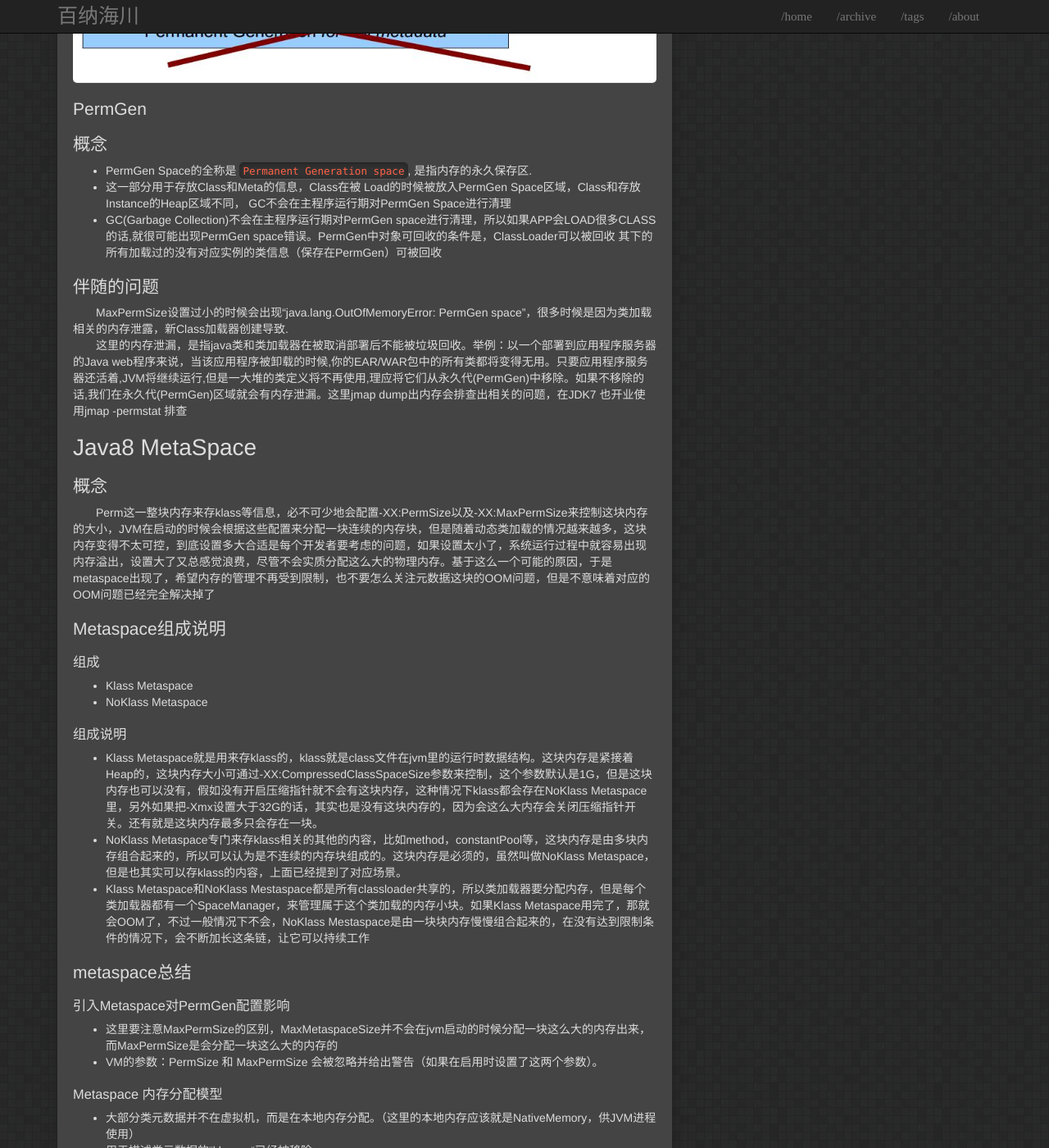
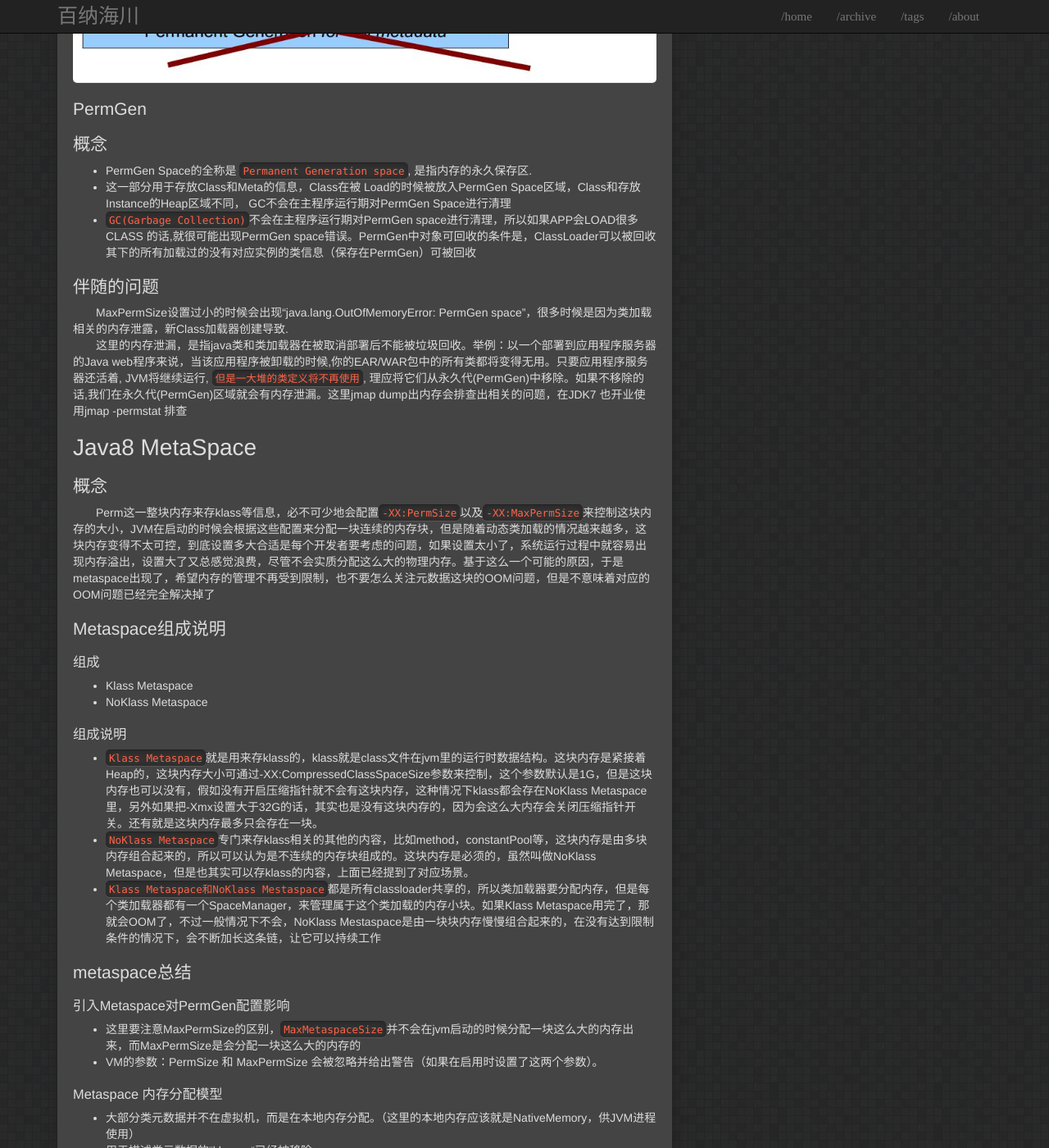
Before and after one commit to igithu/summary, a Jekyll site: the page built from _posts/2018-04-14-jvm-permgen-ms.md, in a window 1280 px wide and 1400 px high, scrolled down 660 px. Shown: the whole window at 82% size. Built offline with Jekyll 4.4.1, drawn with Linux system fonts in a browser that asks for light colours; some of the changed text lies outside the part shown.

Commit message:
Update 2018-04-14-jvm-permgen-ms.md

```diff
--- a/_posts/2018-04-14-jvm-permgen-ms.md
+++ b/_posts/2018-04-14-jvm-permgen-ms.md
@@ -16,7 +16,7 @@ tags: jvm
 ## JVM内存
 * 新生代：Eden，以及s0，s1
 * 老年代：Tenured
-* 永久代：PermGen
+* 永久代：<font color=Chartreuse>PermGen</font>
 &emsp;&emsp;内存回收模型这里不再描述 有兴趣的可以看下CMS和G1GC对比，来了解内存回收的过程
 
  ![image01](https://igithu.github.io/summary/images/jvm-ess-old.jpg)
@@ -29,19 +29,19 @@ tags: jvm
 ## 概念
 * PermGen Space的全称是 `Permanent Generation space`, 是指内存的永久保存区.
 * 这一部分用于存放Class和Meta的信息，Class在被 Load的时候被放入PermGen Space区域，Class和存放Instance的Heap区域不同， GC不会在主程序运行期对PermGen Space进行清理
-* GC(Garbage Collection)不会在主程序运行期对PermGen space进行清理，所以如果APP会LOAD很多CLASS 的话,就很可能出现PermGen space错误。PermGen中对象可回收的条件是，ClassLoader可以被回收 其下的所有加载过的没有对应实例的类信息（保存在PermGen）可被回收
+* `GC(Garbage Collection)`不会在主程序运行期对PermGen space进行清理，所以如果APP会LOAD很多CLASS 的话,就很可能出现PermGen space错误。PermGen中对象可回收的条件是，ClassLoader可以被回收 其下的所有加载过的没有对应实例的类信息（保存在PermGen）可被回收
 
 ## 伴随的问题
 
 &emsp;&emsp;MaxPermSize设置过小的时候会出现“java.lang.OutOfMemoryError: PermGen space”，很多时候是因为类加载相关的内存泄露，新Class加载器创建导致.
-&emsp;&emsp;这里的内存泄漏，是指java类和类加载器在被取消部署后不能被垃圾回收。举例：以一个部署到应用程序服务器的Java web程序来说，当该应用程序被卸载的时候,你的EAR/WAR包中的所有类都将变得无用。只要应用程序服务器还活着,JVM将继续运行,但是一大堆的类定义将不再使用,理应将它们从永久代(PermGen)中移除。如果不移除的话,我们在永久代(PermGen)区域就会有内存泄漏。这里jmap dump出内存会排查出相关的问题，在JDK7 也开业使用jmap -permstat <pid> 排查
+&emsp;&emsp;这里的内存泄漏，是指java类和类加载器在被取消部署后不能被垃圾回收。举例：以一个部署到应用程序服务器的Java web程序来说，当该应用程序被卸载的时候,你的EAR/WAR包中的所有类都将变得无用。只要应用程序服务器还活着, JVM将继续运行, `但是一大堆的类定义将不再使用`, 理应将它们从永久代(PermGen)中移除。如果不移除的话,我们在永久代(PermGen)区域就会有内存泄漏。这里jmap dump出内存会排查出相关的问题，在JDK7 也开业使用jmap -permstat <pid> 排查
 
 
 
 # Java8 MetaSpace
 
 ## 概念
-&emsp;&emsp;Perm这一整块内存来存klass等信息，必不可少地会配置-XX:PermSize以及-XX:MaxPermSize来控制这块内存的大小，JVM在启动的时候会根据这些配置来分配一块连续的内存块，但是随着动态类加载的情况越来越多，这块内存变得不太可控，到底设置多大合适是每个开发者要考虑的问题，如果设置太小了，系统运行过程中就容易出现内存溢出，设置大了又总感觉浪费，尽管不会实质分配这么大的物理内存。基于这么一个可能的原因，于是metaspace出现了，希望内存的管理不再受到限制，也不要怎么关注元数据这块的OOM问题，但是不意味着对应的OOM问题已经完全解决掉了
+&emsp;&emsp;Perm这一整块内存来存klass等信息，必不可少地会配置`-XX:PermSize`以及`-XX:MaxPermSize`来控制这块内存的大小，JVM在启动的时候会根据这些配置来分配一块连续的内存块，但是随着动态类加载的情况越来越多，这块内存变得不太可控，到底设置多大合适是每个开发者要考虑的问题，如果设置太小了，系统运行过程中就容易出现内存溢出，设置大了又总感觉浪费，尽管不会实质分配这么大的物理内存。基于这么一个可能的原因，于是metaspace出现了，希望内存的管理不再受到限制，也不要怎么关注元数据这块的OOM问题，但是不意味着对应的OOM问题已经完全解决掉了
 
 ## Metaspace组成说明
 
@@ -50,14 +50,14 @@ tags: jvm
 * NoKlass Metaspace
 
 ### 组成说明
-* Klass Metaspace就是用来存klass的，klass就是class文件在jvm里的运行时数据结构。这块内存是紧接着Heap的，这块内存大小可通过-XX:CompressedClassSpaceSize参数来控制，这个参数默认是1G，但是这块内存也可以没有，假如没有开启压缩指针就不会有这块内存，这种情况下klass都会存在NoKlass Metaspace里，另外如果把-Xmx设置大于32G的话，其实也是没有这块内存的，因为会这么大内存会关闭压缩指针开关。还有就是这块内存最多只会存在一块。
-* NoKlass Metaspace专门来存klass相关的其他的内容，比如method，constantPool等，这块内存是由多块内存组合起来的，所以可以认为是不连续的内存块组成的。这块内存是必须的，虽然叫做NoKlass Metaspace，但是也其实可以存klass的内容，上面已经提到了对应场景。
-* Klass Metaspace和NoKlass Mestaspace都是所有classloader共享的，所以类加载器要分配内存，但是每个类加载器都有一个SpaceManager，来管理属于这个类加载的内存小块。如果Klass Metaspace用完了，那就会OOM了，不过一般情况下不会，NoKlass Mestaspace是由一块块内存慢慢组合起来的，在没有达到限制条件的情况下，会不断加长这条链，让它可以持续工作
+* `Klass Metaspace`就是用来存klass的，klass就是class文件在jvm里的运行时数据结构。这块内存是紧接着Heap的，这块内存大小可通过-XX:CompressedClassSpaceSize参数来控制，这个参数默认是1G，但是这块内存也可以没有，假如没有开启压缩指针就不会有这块内存，这种情况下klass都会存在NoKlass Metaspace里，另外如果把-Xmx设置大于32G的话，其实也是没有这块内存的，因为会这么大内存会关闭压缩指针开关。还有就是这块内存最多只会存在一块。
+* `NoKlass Metaspace`专门来存klass相关的其他的内容，比如method，constantPool等，这块内存是由多块内存组合起来的，所以可以认为是不连续的内存块组成的。这块内存是必须的，虽然叫做NoKlass Metaspace，但是也其实可以存klass的内容，上面已经提到了对应场景。
+* `Klass Metaspace和NoKlass Mestaspace`都是所有classloader共享的，所以类加载器要分配内存，但是每个类加载器都有一个SpaceManager，来管理属于这个类加载的内存小块。如果Klass Metaspace用完了，那就会OOM了，不过一般情况下不会，NoKlass Mestaspace是由一块块内存慢慢组合起来的，在没有达到限制条件的情况下，会不断加长这条链，让它可以持续工作
 
 ## metaspace总结
 
 ### 引入Metaspace对PermGen配置影响
-* 这里要注意MaxPermSize的区别，MaxMetaspaceSize并不会在jvm启动的时候分配一块这么大的内存出来，而MaxPermSize是会分配一块这么大的内存的
+* 这里要注意MaxPermSize的区别，`MaxMetaspaceSize`并不会在jvm启动的时候分配一块这么大的内存出来，而MaxPermSize是会分配一块这么大的内存的
 * VM的参数：PermSize 和 MaxPermSize 会被忽略并给出警告（如果在启用时设置了这两个参数）。
 
 ### Metaspace 内存分配模型
```
